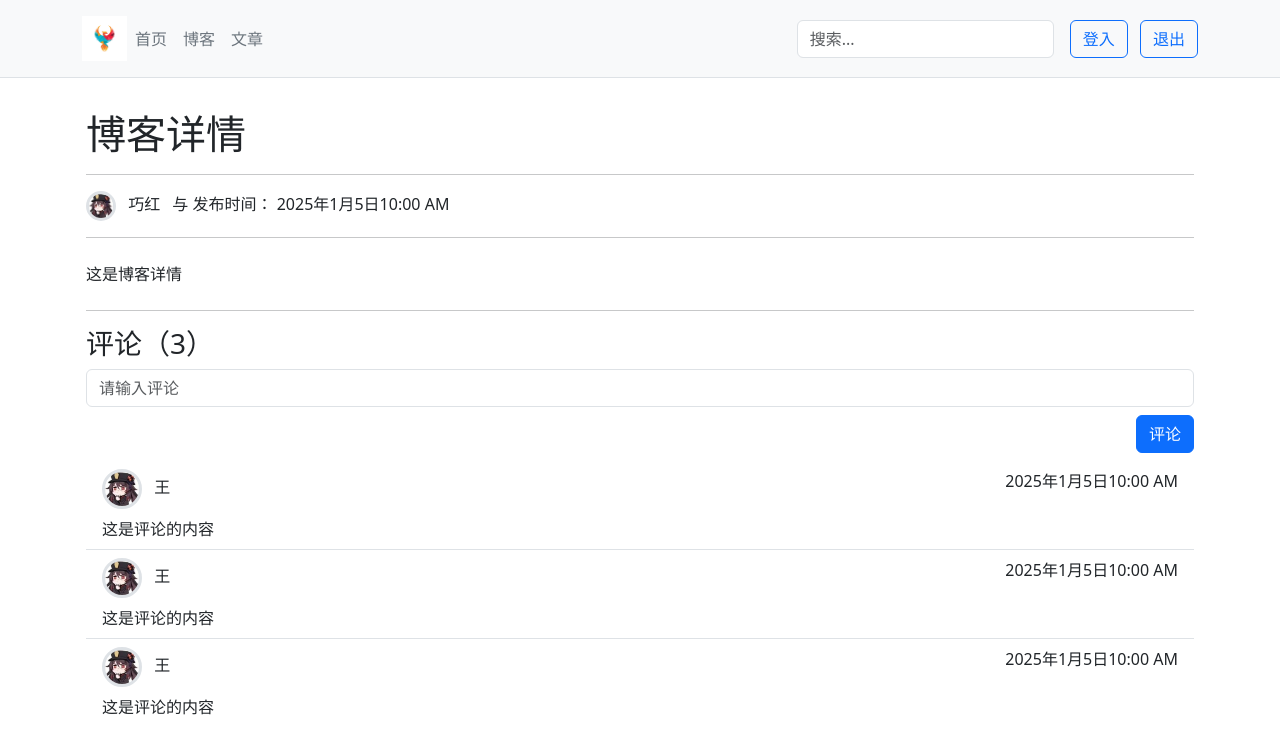
After one commit to zzlhhxx/fz_xmProject, a Django app: page /blog/1 in a window 1280 px wide. The commit adds this page. Shown: the top 754 px of the page. Run offline with Django 4.2, Linux system fonts and the light colour scheme; some libraries are stand-ins or nearby versions.

Commit message:
第二次提交

```diff
--- a/blog/urls.py
+++ b/blog/urls.py
@@ -3,5 +3,6 @@ from . import views
 
 name_app='blog'
 urlpatterns = [
-    path('',views.index,name="index")
+    path('',views.index,name="index"),
+    path('blog/<blog_id>',views.blog_detail,name="blog_detail")
 ]
--- a/blog/views.py
+++ b/blog/views.py
@@ -5,3 +5,7 @@ from django.shortcuts import render
 
 def index(request):
     return render(request,'index.html')
+
+
+def blog_detail(request,blog_id):
+    return render(request,'blog_detail.html')
--- /dev/null
+++ b/templates/blog_detail.html
@@ -0,0 +1,111 @@
+<!DOCTYPE html>
+<html lang="en">
+<head>
+    <meta charset="UTF-8">
+    <title>云博客</title>
+    <link rel="stylesheet" href="{% static 'bootstrap.min.css' %}">
+    <script src="{% static 'popper.min.js' %}"></script>
+    <script src="{% static 'bootstrap.min.js' %}"></script>
+    <link rel="stylesheet" href="{% static 'css/base.css' %}">
+</head>
+<body>
+<header class="p-3 text-bg-light border-bottom mb-3">
+    <div class="container">
+        <div class="d-flex flex-wrap align-items-center justify-content-center justify-content-lg-start">
+            <a href="/" class="d-flex align-items-center mb-2 mb-lg-0 text-white text-decoration-none">
+                <img src="{% static 'image/niao.jpg' %}" alt="" height="45">
+            </a>
+
+            <ul class="nav col-12 col-lg-auto me-lg-auto mb-2 justify-content-center mb-md-0">
+                <li><a href="#" class="nav-link px-2 text-secondary">首页</a></li>
+                <li><a href="#" class="nav-link px-2 text-secondary">博客</a></li>
+                <li><a href="#" class="nav-link px-2 text-secondary">文章</a></li>
+
+            </ul>
+
+            <form class="col-12 col-lg-auto mb-3 mb-lg-0 me-lg-3" role="search">
+                <input type="search" class="form-control" placeholder="搜索..." aria-label="Search">
+            </form>
+
+            <div class="text-end">
+                <button type="button" class="btn btn-outline-primary me-2">登入</button>
+                <button type="button" class="btn btn-outline-primary">退出</button>
+            </div>
+        </div>
+    </div>
+</header>
+<main class="container bg-white p-3 rounded-3">
+    <h1>博客详情</h1>
+    <hr>
+    <div class="mt-2">
+        <img src="{% static 'image/ht.jpg' %}" alt="" height="30" class="rounded-5 border border-3">
+        <span class="ms-2">巧红</span>
+        <span class="ms-2">与</span>
+        <span class="mt-2">发布时间： 2025年1月5日10:00 AM</span>
+    </div>
+
+    <hr>
+    <div class="py-2">
+        这是博客详情
+    </div>
+    <hr>
+    <div class="mt-2"><h3>评论（3）</h3></div>
+    <form action="" method="post">
+        <div class="mt-2">
+            <input type="text" class="form-control" placeholder="请输入评论">
+        </div>
+        <div class="text-end mt-2">
+            <button  type="button" class="btn btn-primary">
+            评论
+        </button>
+        </div>
+
+    </form>
+
+    <div class="mt-2">
+        <ul class="list-group list-group-flush">
+        <li class="list-group-item">
+
+         <div class="d-flex justify-content-between">
+             <div class="user-info">
+                 <img src="{% static 'image/ht.jpg' %}" alt="" height="40" class="rounded-5 border border-3">
+                 <span class="ms-2">王</span>
+             </div>
+             <div class="create-time" style="height: 40px"> 2025年1月5日10:00 AM</div>
+         </div>
+          <div class="mt-2">
+              这是评论的内容
+          </div>
+      </li>
+        <li class="list-group-item">
+
+         <div class="d-flex justify-content-between">
+             <div class="user-info">
+                 <img src="{% static 'image/ht.jpg' %}" alt="" height="40" class="rounded-5 border border-3">
+                 <span class="ms-2">王</span>
+             </div>
+             <div class="create-time" style="height: 40px"> 2025年1月5日10:00 AM</div>
+         </div>
+          <div class="mt-2">
+              这是评论的内容
+          </div>
+      </li>
+        <li class="list-group-item">
+
+     <div class="d-flex justify-content-between">
+         <div class="user-info">
+             <img src="{% static 'image/ht.jpg' %}" alt="" height="40" class="rounded-5 border border-3">
+             <span class="ms-2">王</span>
+         </div>
+         <div class="create-time" style="height: 40px"> 2025年1月5日10:00 AM</div>
+     </div>
+      <div class="mt-2">
+          这是评论的内容
+      </div>
+  </li>
+    </ul>
+    </div>
+
+</main>
+</body>
+</html>
```
Also changed, not shown: templates/index.html (+28 -2 lines), static/image/ht.jpg (added).
